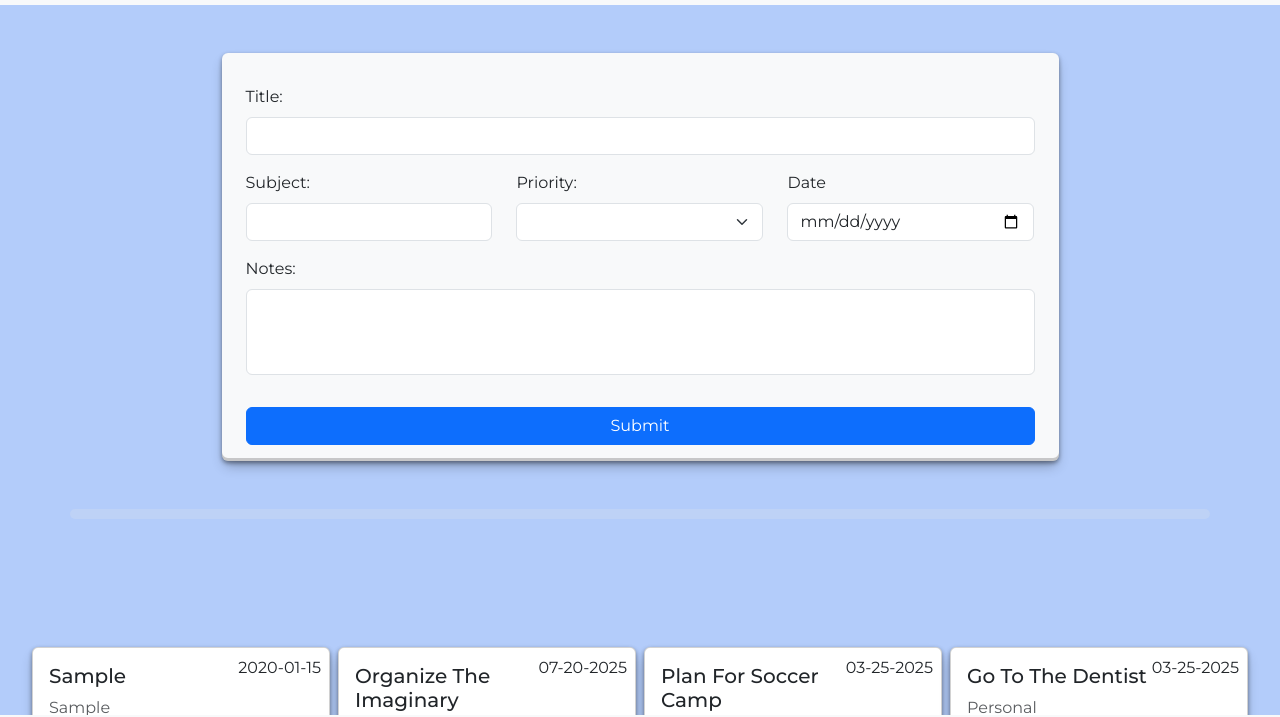
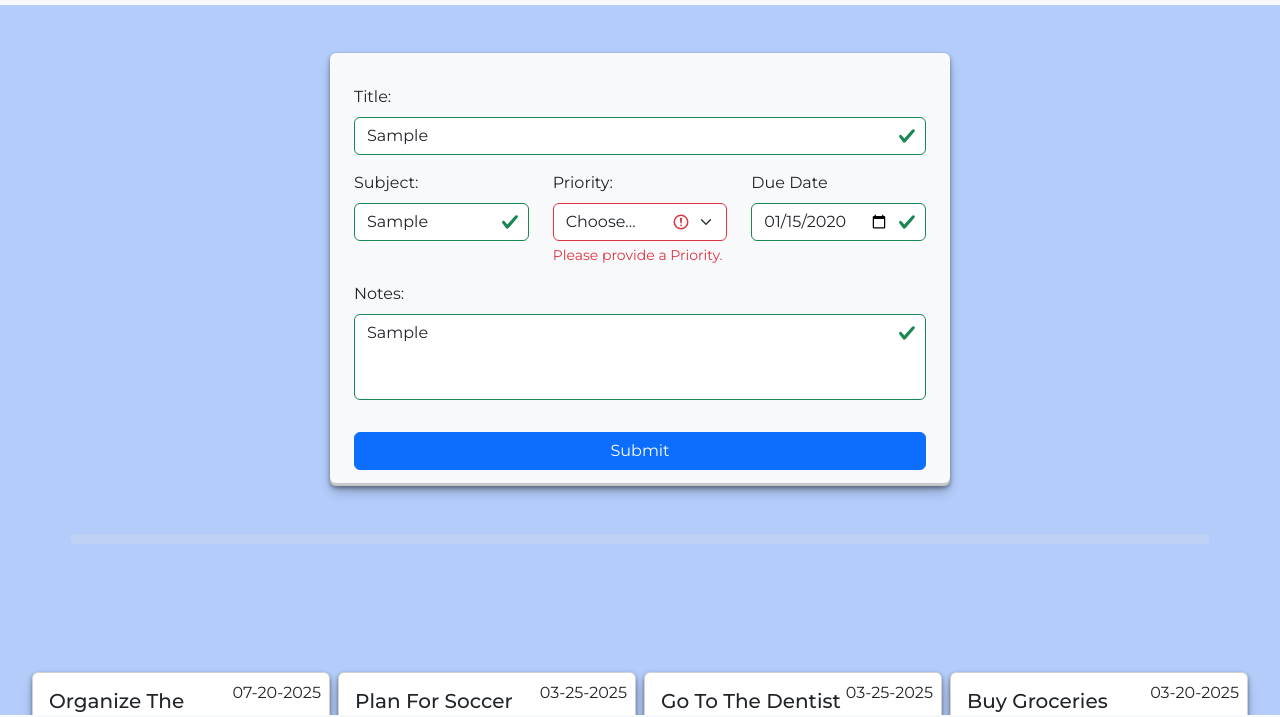
Before and after one commit to HeyGilmore/Todo-List, a website built with webpack: page src/index.html in a window 1280 px wide. Both pictures are taken after typing "Sample", "Sample", "2020-01-15", "Sample" into the empty fields and a click on the button "Submit". Shown: the part 45-762 px from the top of the page. Built offline with nearby package versions, Linux system fonts and the light colour scheme.

Commit message:
added a validation to form

```diff
--- a/src/css/stylesheet.css
+++ b/src/css/stylesheet.css
@@ -26,3 +26,7 @@ body {
   box-shadow: rgba(0, 0, 0, 0.4) 0px 2px 4px,
     rgba(0, 0, 0, 0.3) 0px 7px 13px -3px, rgba(0, 0, 0, 0.2) 0px -3px 0px inset;
 }
+
+#todoForm {
+  max-width: 620px;
+}
--- a/src/js/form.js
+++ b/src/js/form.js
@@ -1,31 +1,51 @@
 function formCreation() {
   return `
       <div class="container row pt-5 mx-auto">
-            <form id="todoForm" class="mainForm row bg-light w-75 mx-auto rounded py-3">
+        <form id="todoForm" novalidate class="needs-validation mainForm row bg-light mx-auto rounded py-3">
             <!--- Title --->
             <div class="col-12 py-3">
                 <label for="title" class="form-label">Title:</label>
-                    <input type="text" class="form-control" id="title">
+                <div class="input-group has-validation">
+                    <input type="text" class="form-control" id="title" required aria-describedby="inputGroupPrepend">
+                    <div class="invalid-feedback">
+                        Please provide a title.
+                    </div>
+                </div>
             </div>
             <!-- Subject --->
-                <div class="col-4">
+            <div class="col-12 col-sm-6 col-md-4">
                 <label for="subject" class="form-label">Subject:</label>
-                    <input type="text" class="form-control" id="subject">
+                <div class="input-group has-validation">
+                    <input type="text" class="form-control" id="subject"  required aria-describedby="inputGroupPrepend">
+                    <div class="invalid-feedback">
+                        Please provide a Subject.
+                    </div>
+                </div>
             </div>
             <!-- Priority --->
-                <div class="col-4">
+            <div class="col-12 col-sm-6 col-md-4">
                 <label for="priority" class="form-label">Priority:</label>
-                    <select class="form-select" id="priority" aria-label="Default select">
-                        <option selected></option>
+                <div class="input-group has-validation">
+                    <select class="form-select" id="priority" required aria-label="Default select" aria-describedby="inputGroupPrepend">
+                        <option value="" selected disabled>Choose...</option>
                         <option value="high">Highest</option>
                         <option value="medium">Medium</option>
                         <option value="low">Low</option>
                     </select>
+                    <div class="invalid-feedback">
+                        Please provide a Priority.
+                    </div>
+                </div>
             </div>
             <!--- Date --->
-                 <div class="col-4">
-                    <label for="date" class="form-label">Date</label>
-                    <input type="date" class="form-control" id="date" name="date">
+            <div class="col-12 col-md-4">
+                <label for="date" class="form-label">Due Date</label>
+                <div class="input-group has-validation">
+                    <input type="date" class="form-control" id="date" name="date"  required aria-describedby="inputGroupPrepend">
+                    <div class="invalid-feedback">
+                            Please provide a Due Date.
+                    </div>
+                </div>
             </div>
             <!--- Notes --->
             <div class="mb-3 py-3">
@@ -34,7 +54,7 @@ function formCreation() {
             </div>
             <!---- Cancel Button : Edit --->
             <div class="d-grid gap-2 mb-3 d-none" id="cancel-btn-container">
-                    <button class="btn btn-secondary" id="btn-cancel" type="cancel">Cancel</button>
+                <button class="btn btn-secondary" id="btn-cancel" type="button">Cancel</button>
             </div>
             <!---- Button --->
             <div class="d-grid gap-2">
@@ -42,9 +62,6 @@ function formCreation() {
             </div>
         </form>
       </div>
-
-
-
       <hr class="border border-5 container rounded my-5">
     `;
 }
--- a/src/js/formSubmission.js
+++ b/src/js/formSubmission.js
@@ -8,6 +8,13 @@ export default function handleFormSubmission() {
 
   form.addEventListener("submit", function (e) {
     e.preventDefault();
+
+    // Check if the form is valid
+    if (!this.checkValidity()) {
+      e.stopPropagation();
+      this.classList.add("was-validated");
+      return; // Stop further execution if the form is invalid
+    }
 
     const titleValue = document.getElementById("title").value.trim();
     const subjectValue = document.getElementById("subject").value.trim();
@@ -62,5 +69,6 @@ export default function handleFormSubmission() {
 
     // Reset the form
     form.reset();
+    this.classList.remove("was-validated");
   });
 }
--- a/src/js/script.js
+++ b/src/js/script.js
@@ -14,10 +14,14 @@ import handleFormSubmission from "./formSubmission";
 import deletionButtonPushed from "./deletionButton";
 //Import Edit Function
 import editButtonPushed from "./editButtonPushed";
+// Import validation for Bootstrap
+import setupValidation from "./validation-bootstrap.js";
 
 // div#content for form
 const content = document.getElementById("content");
 content.innerHTML = formCreation();
+// Validation the form
+setupValidation();
 
 // Grab list div
 const contentList = document.getElementById("content-list");
@@ -26,9 +30,7 @@ contentList.innerHTML = data.reverse().map(creationList).join("");
 
 // Call the function that attaches the form handler
 handleFormSubmission();
-
 // Delete task when delete btn is used
 deletionButtonPushed();
-
 // edit Button
 editButtonPushed();
--- /dev/null
+++ b/src/js/validation-bootstrap.js
@@ -0,0 +1,20 @@
+// validation-bootstrap.js
+export default function setupValidation() {
+  console.log("Setting up validation...");
+
+  var forms = document.querySelectorAll(".needs-validation");
+
+  Array.prototype.slice.call(forms).forEach(function (form) {
+    form.addEventListener(
+      "submit",
+      function (event) {
+        if (!form.checkValidity()) {
+          event.preventDefault();
+          event.stopPropagation();
+        }
+        form.classList.add("was-validated");
+      },
+      false
+    );
+  });
+}
```
Lines whose indentation alone changed are shown as unchanged.
